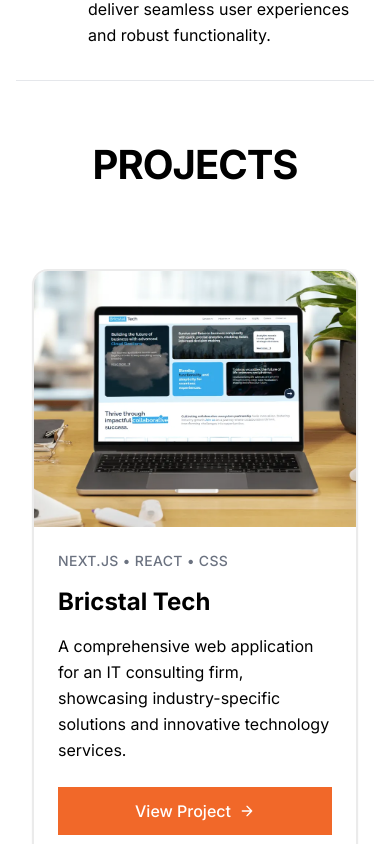
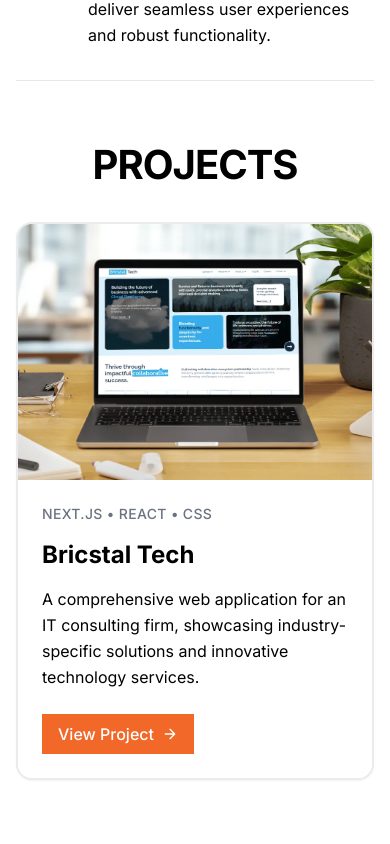
Before and after one commit to pavankumar-ts/my-portfolio, a Next.js app: page / in a window 390 px wide. Shown: the part 3760-4604 px from the top of the page. Built offline with nearby package versions, Linux system fonts and the light colour scheme.

Commit message:
home service card section final

```diff
--- a/src/components/home/ProjectsSection.jsx
+++ b/src/components/home/ProjectsSection.jsx
@@ -13,10 +13,14 @@
 
   const homeProjects = getProjectsForHome();
   const [stackOffset, setStackOffset] = useState(30);
+  const [isMobile, setIsMobile] = useState(false);
 
   useEffect(() => {
     const handleResize = () => {
-      if (window.innerWidth < 768) {
+      const mobile = window.innerWidth < 768;
+      setIsMobile(mobile);
+
+      if (mobile) {
         setStackOffset(30); // More spacing for mobile
       } else {
         setStackOffset(20); // Less spacing for desktop
@@ -34,11 +38,9 @@
     return description.substring(0, limit) + '...';
   };
 
-
-
   // Function to calculate top position with special case for 4th card
   const calculateTopPosition = (index) => {
-    if (index === 3 && window.innerWidth < 768) { // 4th card (0-indexed)
+    if (index === 3 && isMobile) { // 4th card (0-indexed) on mobile only
       return `${index * stackOffset - (stackOffset * 0.5)}px`; // Reduce by half spacing
     }
     return `${index * stackOffset}px`;
@@ -47,18 +49,18 @@
   return (
     <div className="container relative bg-bgColor">
       {/* Header */}
-      <div ref={ref} className="mx-auto px-4 sm:px-6 lg:px-8 text-center">
+      <div ref={ref} className="mx-auto px-4 sm:px-6 lg:px-8 text-center mb-4 sm:mb-8">
         <h2 className="heading-xl text-textColor dark:text-white">
           PROJECTS
         </h2>
       </div>
 
       {/* Stacking Cards */}
-      <div className="relative">
+      <div className="relative -mt-20 sm:-mt-14">
         {homeProjects.map((project, index) => (
           <div
             key={project.id}
-            className="sticky h-[90vh] flex items-center justify-center px-4 sm:px-6 lg:px-8"
+            className="sticky h-[90vh] flex items-center justify-center px-0 sm:px-6 lg:px-8"
             style={{
               zIndex: index + 1,
               top: calculateTopPosition(index),
@@ -101,11 +103,11 @@
                   <p className="text-base lg:text-lg leading-relaxed mb-6 lg:mb-8 text-textColor/70 dark:text-gray-300">
                     {truncateDescription(project.description, 150)}
                   </p>
-                  <div className="flex flex-col sm:flex-row gap-3 lg:gap-4">
+                  <div className="flex flex-col sm:flex-row items-start gap-3 lg:gap-4">
                     <a
                       href={`projects/${project.slug}`}
                       rel="noopener noreferrer"
-                      className="inline-flex items-center justify-center px-6 lg:px-5 py-3 lg:py-3 bg-logoColor hover:bg-logoColor/90 text-bgColor dark:text-white font-medium transition-all duration-300 hover:transform hover:-translate-y-1 hover:shadow-lg"
+                      className="inline-flex items-center justify-center px-4 lg:px-4 py-2 lg:py-3 bg-logoColor hover:bg-logoColor/90 text-bgColor dark:text-white font-medium transition-all duration-300 hover:transform hover:-translate-y-1 hover:shadow-lg"
                     >
                       View Project
                       <svg
@@ -126,7 +128,7 @@
       </div>
 
       {/* View All Projects Button */}
-      <div className="flex justify-center">
+      <div className="flex justify-center md:mt-0 -mt-8">
         <Button href="/projects">
           View All Projects
         </Button>
```
